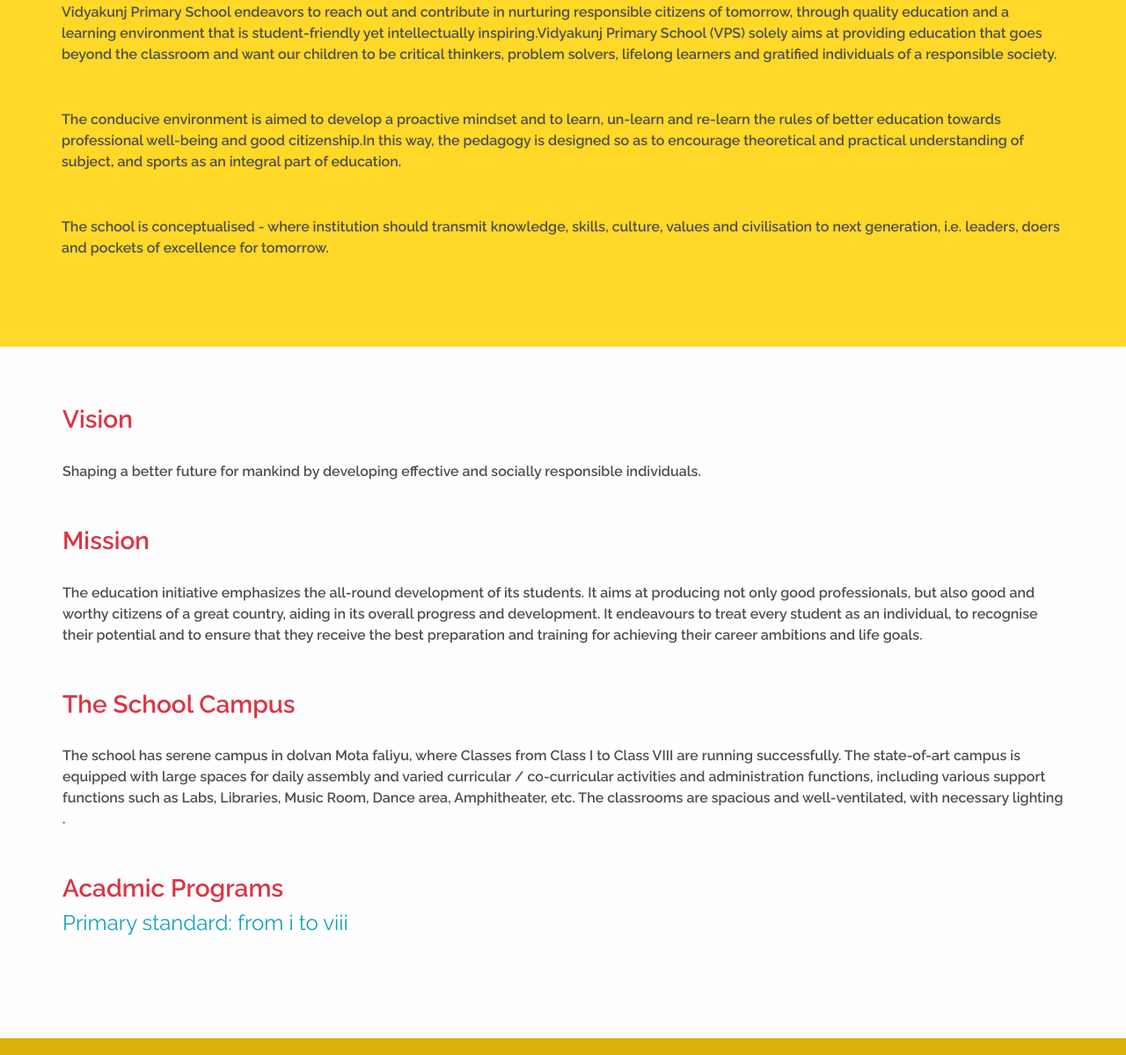
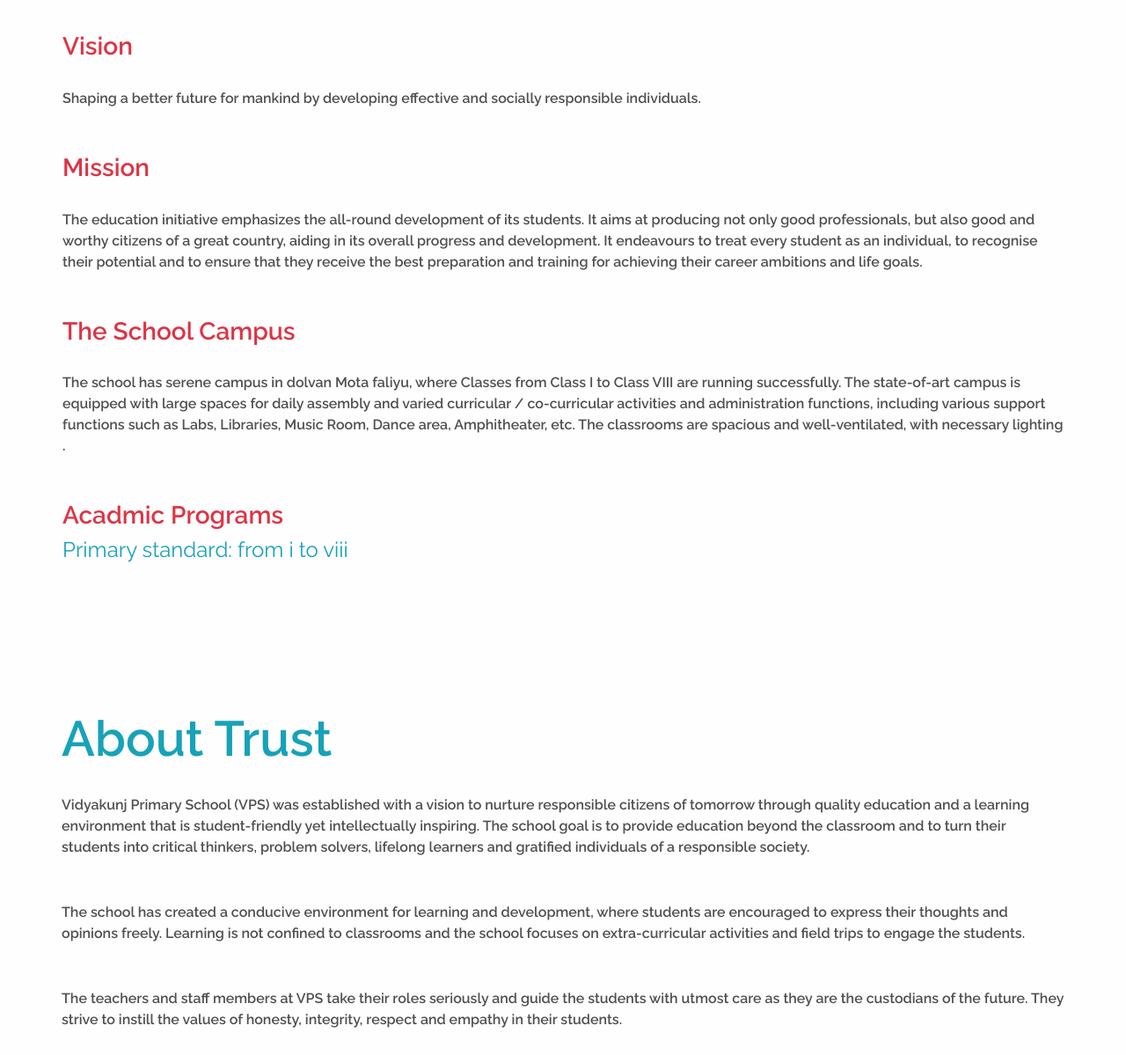
Before and after one commit to VidyakunjEnglishandGujratiMediumSchool/VidyakunjPrimarySchool.github.io, a plain HTML site: page about.html in a window 1280 px wide. Shown: the part 490-1689 px from the top of the page at 88% size. Drawn offline with Linux system fonts and the light colour scheme.

Commit message:
about trust added

```diff
--- a/about.html
+++ b/about.html
@@ -98,9 +98,16 @@
                 About our School
               </h1>
               <p class="">
-                Vidyakunj Primary School, which is owned and run by vidyakunj Trust – Dolvan, has been working to mould
-                young minds since 2014. Its only objective is to give kids a holistic education with integrated learning
-                and to encourage their creativity.
+                Vidyakunj Primary School, which is owned and run by Krisha Education & Charitable Trust – Dolvan, has
+                been working to
+                mould young minds since 2014. Its only objective is to give kids a holistic education with integrated
+                learning and to
+                encourage their creativity.
+
+                The school offers a unique learning experience, which is a blend of fun and academics. The focus is on
+                overall
+                development of the child, and not just on academics. This is done by encouraging creativity and hands-on
+                learning.
 
               </p>
 
@@ -112,49 +119,15 @@
 
       </div>
     </section>
-    <section class="" style="background-color:#ffd828;">
 
+    <section class=" container ">
 
-      <div class="container text-dark">
-        <p class="  ">Vidyakunj Primary School endeavors to reach
-          out and contribute in
-          nurturing
-          responsible
-          citizens of
-          tomorrow, through quality education and a learning environment that is student-friendly yet
-          intellectually
-          inspiring.Vidyakunj Primary School (VPS) solely aims at providing education that goes beyond the
-          classroom
-          and want our children to be critical thinkers, problem solvers, lifelong learners and gratified
-          individuals of a responsible society.</p>
-        <p>
-          The conducive environment is aimed to develop a proactive mindset and to learn, un-learn and re-learn the
-          rules of
-          better education towards professional well-being and good citizenship.In this way, the pedagogy is designed so
-          as to encourage theoretical and practical understanding of subject,
-          and sports
-          as an integral part of education.</p>
-        <p>
-          The school is conceptualised - where institution should transmit knowledge, skills, culture, values and
-          civilisation to
-          next generation, i.e. leaders, doers and pockets of excellence for tomorrow.
-
-
-        </p>
-
-
-      </div>
-
-
-    </section>
-    <section class=" container">
-
-      <div class="text-left p-3 ">
+      <div class=" text-left p-3 ">
 
 
         <div class="">
 
-          <h3 class="text-danger">Vision</h3>
+          <h3 class=" text-danger">Vision</h3>
           <p class="">
             Shaping a better future for mankind by developing effective and socially responsible individuals.
           </p>
@@ -211,7 +184,43 @@
 
 
     <!-- end about section -->
+    <section>
 
+      <div class="container text-dark">
+        <h3 class="display-4 text-info">About Trust</h3>
+        <p class="  ">Vidyakunj Primary School (VPS) was established with a vision to nurture responsible citizens of
+          tomorrow through quality
+          education and a learning environment that is student-friendly yet intellectually inspiring.
+
+          The school goal is to provide education beyond the classroom and to turn their students into critical
+          thinkers, problem
+          solvers, lifelong learners and gratified individuals of a responsible society.</p>
+        <p>
+          The school has created a conducive environment for learning and development, where students are encouraged to
+          express
+          their thoughts and opinions freely. Learning is not confined to classrooms and the school focuses on
+          extra-curricular
+          activities and field trips to engage the students.</p>
+        <p>
+          The teachers and staff members at VPS take their roles seriously and guide the students with utmost care as
+          they are the
+          custodians of the future. They strive to instill the values of honesty, integrity, respect and empathy in
+          their
+          students.
+
+        </p>
+        <p>
+          The school also has a robust system of monitoring and evaluation to ensure the personal growth of each
+          student. The
+          assessments and feedback system help the teachers and administrators to understand the strengths and
+          weaknesses of the
+          students and work towards their overall development.
+        </p>
+
+      </div>
+
+
+    </section>
 
 
   </div>
```
Also changed, not shown: index.html (+3 -3 lines), noticeboard.html (+1 -0 lines).
